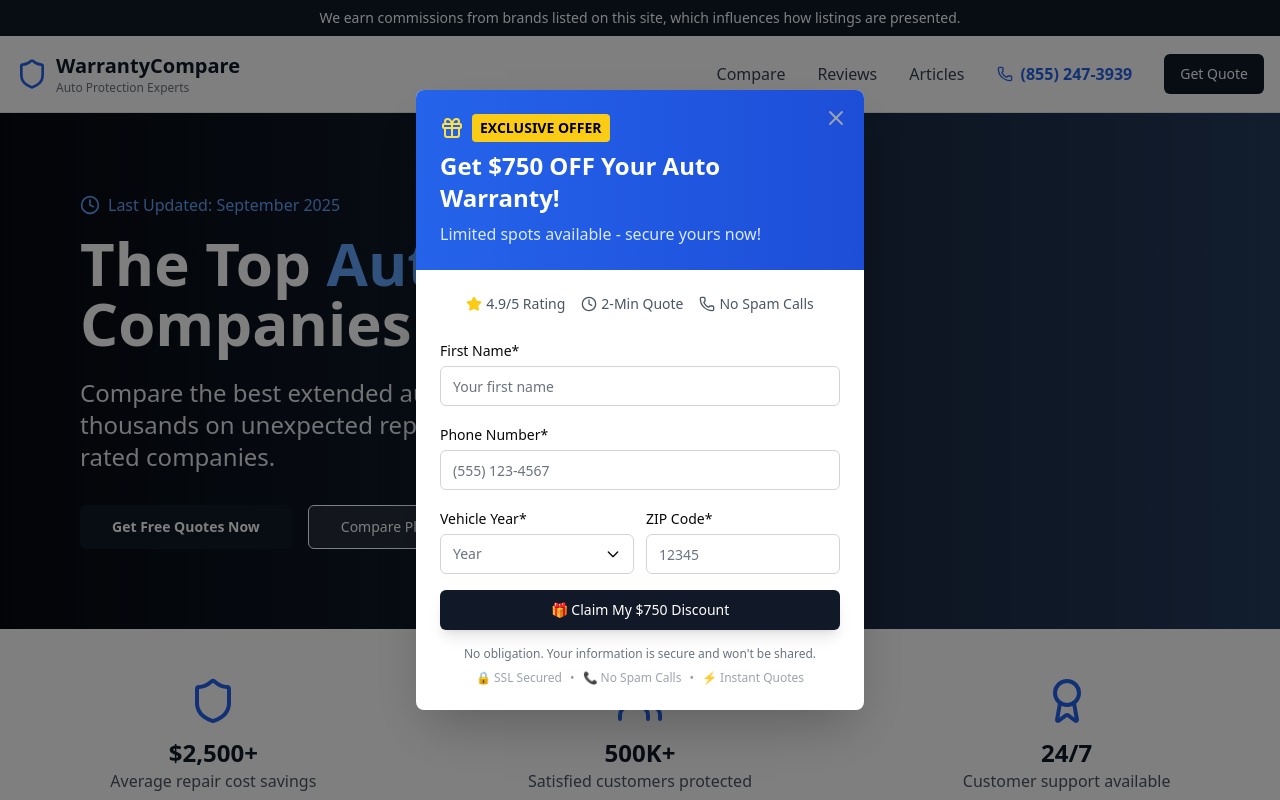
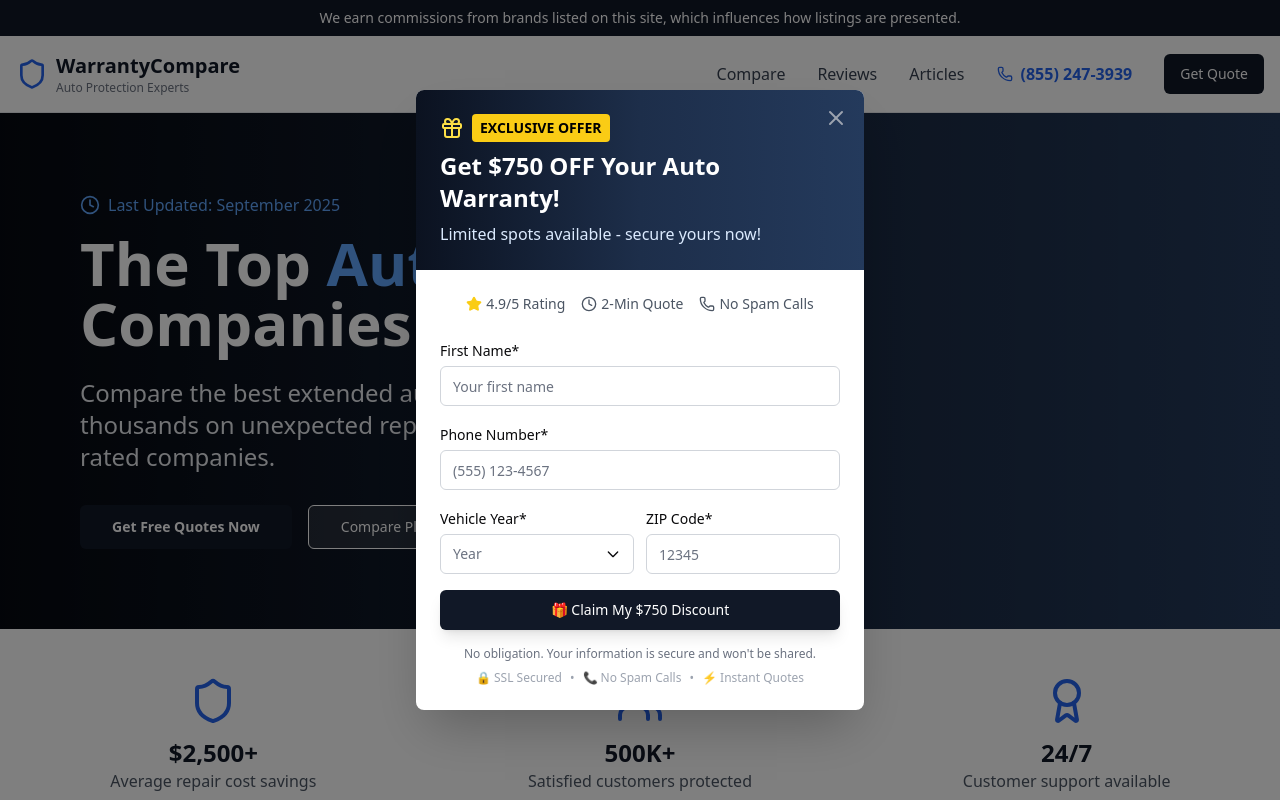
Before and after one commit to neharawat2000/car-warranty-demo, a Next.js app: page / in a window 1280 px wide. Shown: the top 800 px of the page. Built offline with nearby package versions, Linux system fonts and the light colour scheme.

Commit message:
"commits"

```diff
--- a/src/app/page.tsx
+++ b/src/app/page.tsx
@@ -126,7 +126,8 @@ export default function Home() {
               Get instant quotes from top-rated companies.
             </p>
             <div className="flex flex-col sm:flex-row gap-4">
-              <Button size="lg" className="bg-[rgb(67,_102,_178)] hover:bg-blue-700 text-white px-8 py-4 text-lg font-semibold"
+              <Button size="lg" className=" hover:bg-blue-700 text-white px-8 py-4 text-lg font-semibold"
+              style={{backgroundColor:"#33405d !important"}}
               // bg-blue-600
                 onClick={() => {
                 document.getElementById('quote-form')?.scrollIntoView({ behavior: 'smooth' });
--- a/src/components/ScrollPopup.tsx
+++ b/src/components/ScrollPopup.tsx
@@ -79,7 +79,7 @@ const ScrollPopup = () => {
           {!isSubmitted ? (
             <>
               {/* Header */}
-              <div className="bg-gradient-to-r from-blue-600 to-blue-700 text-white p-6 rounded-t-lg">
+              <div className="bg-gradient-to-r from-[#0b1220] via-[#1d2e4a] to-[#243a5c] text-white p-6 rounded-t-lg">
                 <div className="flex items-center gap-2 mb-2">
                   <Gift className="text-yellow-300" size={24} />
                   <span className="text-sm font-semibold bg-yellow-400 text-black px-2 py-1 rounded">
```
